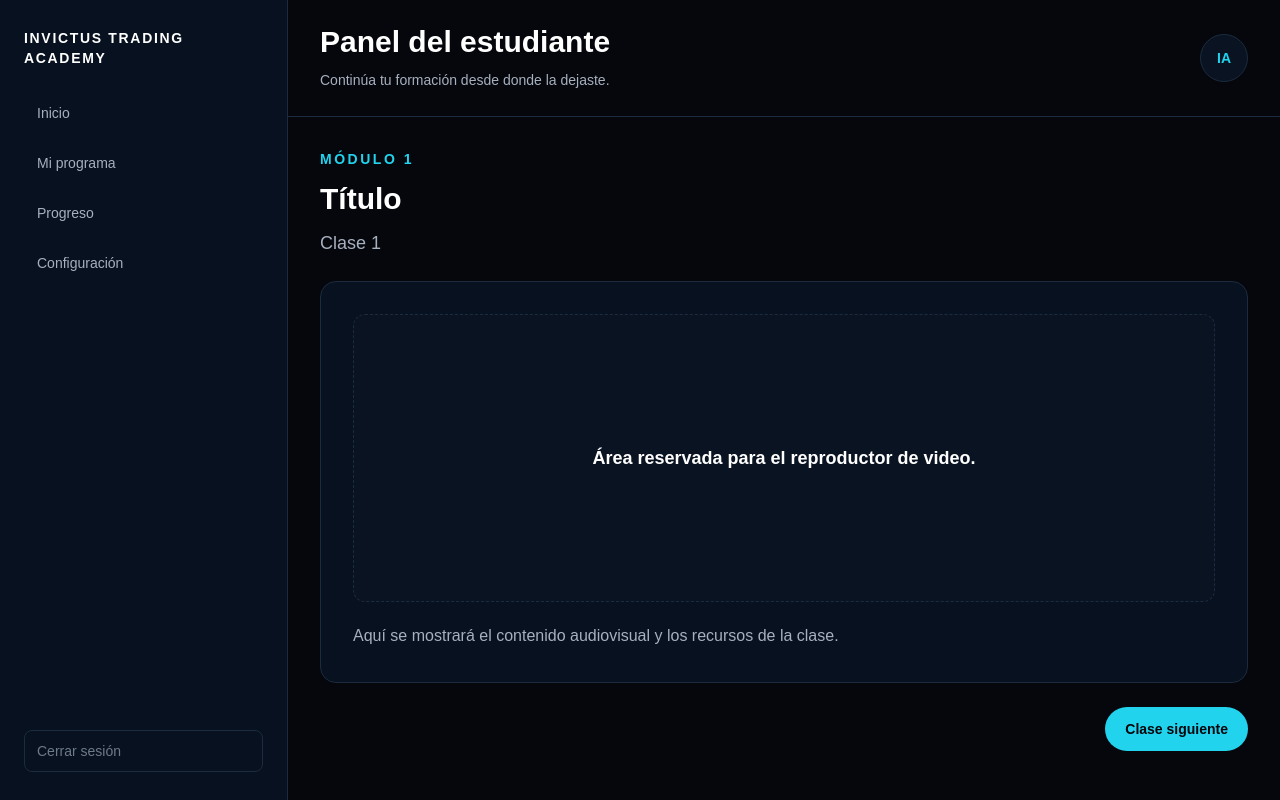
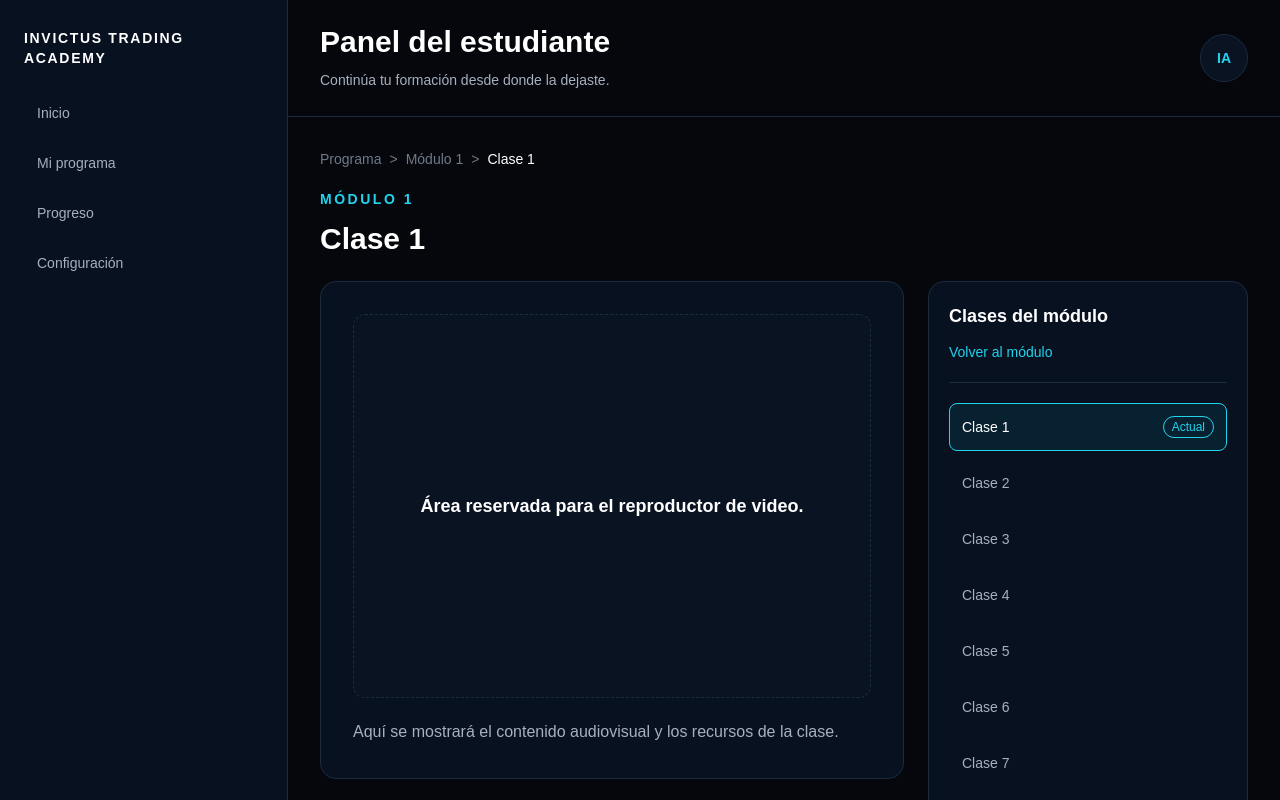
Before and after one commit to invictusgex/invictus-academy, a Next.js app: page /academy/programa/1/1 in a window 1280 px wide. Shown: the top 800 px of the page. Built offline with nearby package versions, Linux system fonts and the light colour scheme.

Commit message:
feat: mejorar navegación de las clases

```diff
--- a/src/app/academy/programa/[moduleId]/[lessonId]/page.tsx
+++ b/src/app/academy/programa/[moduleId]/[lessonId]/page.tsx
@@ -2,6 +2,7 @@ import Link from "next/link";
 import { notFound } from "next/navigation";
 
 import { AcademyShell } from "@/components/layout/academy-shell";
+import { LessonNavigation } from "@/features/academy/lesson-navigation";
 import {
   academyLessons,
   getAcademyLesson,
@@ -29,26 +30,52 @@ export default async function AcademyLessonPage({ params }: LessonPageProps) {
 
   return (
     <AcademyShell>
-      <section>
+      <nav aria-label="Migas de pan" className="mb-5 text-sm">
+        <ol className="flex flex-wrap items-center gap-2 text-[var(--color-text-muted)]">
+          <li>
+            <Link
+              href="/academy/programa"
+              className="transition hover:text-white focus-visible:outline focus-visible:outline-2 focus-visible:outline-offset-4 focus-visible:outline-[var(--color-cyan)]"
+            >
+              Programa
+            </Link>
+          </li>
+          <li aria-hidden="true">&gt;</li>
+          <li>
+            <Link
+              href={`/academy/programa/${academyModule.id}`}
+              className="transition hover:text-white focus-visible:outline focus-visible:outline-2 focus-visible:outline-offset-4 focus-visible:outline-[var(--color-cyan)]"
+            >
+              {academyModule.title}
+            </Link>
+          </li>
+          <li aria-hidden="true">&gt;</li>
+          <li aria-current="page" className="text-white">
+            {lesson.title}
+          </li>
+        </ol>
+      </nav>
+
+      <section className="mb-6">
         <p className="text-sm font-semibold tracking-[0.18em] text-[var(--color-cyan)] uppercase">
           {academyModule.title}
         </p>
-        <h2 className="mt-3 text-2xl font-semibold text-white sm:text-3xl">
-          Título
-        </h2>
-        <p className="mt-3 text-lg text-[var(--color-text-secondary)]">
+        <h1 className="mt-3 text-2xl font-semibold text-white sm:text-3xl">
           {lesson.title}
-        </p>
+        </h1>
       </section>
 
-      <section className="mt-6 rounded-2xl border border-[var(--color-border)] bg-[var(--color-panel-bg)] p-6 sm:p-8">
-        <div className="flex min-h-72 items-center justify-center rounded-xl border border-dashed border-[var(--color-border)] bg-[var(--color-card-bg)] p-8 text-center">
+      <div className="grid gap-6 lg:grid-cols-[minmax(0,1fr)_20rem] lg:items-start">
+        <div>
+          <section className="rounded-2xl border border-[var(--color-border)] bg-[var(--color-panel-bg)] p-6 sm:p-8">
+            <div className="flex min-h-72 items-center justify-center rounded-xl border border-dashed border-[var(--color-border)] bg-[var(--color-card-bg)] p-8 text-center sm:min-h-96">
               <p className="text-lg font-semibold text-white">
                 Área reservada para el reproductor de video.
               </p>
             </div>
             <p className="mt-5 max-w-3xl text-base leading-7 text-[var(--color-text-secondary)]">
-          Aquí se mostrará el contenido audiovisual y los recursos de la clase.
+              Aquí se mostrará el contenido audiovisual y los recursos de la
+              clase.
             </p>
           </section>
 
@@ -59,22 +86,28 @@ export default async function AcademyLessonPage({ params }: LessonPageProps) {
             {previousLesson ? (
               <Link
                 href={`/academy/programa/${academyModule.id}/${previousLesson.id}`}
-            className="inline-flex min-h-11 items-center justify-center rounded-full border border-[var(--color-border)] px-5 text-sm font-semibold text-white transition hover:border-[var(--color-cyan)] hover:bg-[var(--color-hover-bg)]"
+                className="inline-flex min-h-11 items-center justify-center rounded-full border border-[var(--color-border)] px-5 text-sm font-semibold text-white transition hover:border-[var(--color-cyan)] hover:bg-[var(--color-hover-bg)] focus-visible:outline focus-visible:outline-2 focus-visible:outline-offset-4 focus-visible:outline-[var(--color-cyan)]"
               >
-            Clase anterior
+                Clase anterior: {previousLesson.title}
               </Link>
-        ) : (
-          <span />
-        )}
+            ) : null}
             {nextLesson ? (
               <Link
                 href={`/academy/programa/${academyModule.id}/${nextLesson.id}`}
-            className="inline-flex min-h-11 items-center justify-center rounded-full bg-[var(--color-cyan)] px-5 text-sm font-semibold text-[var(--color-page-bg)] transition hover:bg-[var(--color-cyan-hover)]"
+                className="inline-flex min-h-11 items-center justify-center rounded-full bg-[var(--color-cyan)] px-5 text-sm font-semibold text-[var(--color-page-bg)] transition hover:bg-[var(--color-cyan-hover)] focus-visible:outline focus-visible:outline-2 focus-visible:outline-offset-4 focus-visible:outline-[var(--color-cyan)]"
               >
-            Clase siguiente
+                Clase siguiente: {nextLesson.title}
               </Link>
             ) : null}
           </nav>
+        </div>
+
+        <LessonNavigation
+          lessons={academyLessons}
+          academyModule={academyModule}
+          currentLessonId={lesson.id}
+        />
+      </div>
     </AcademyShell>
   );
 }
--- /dev/null
+++ b/src/features/academy/lesson-navigation.tsx
@@ -0,0 +1,57 @@
+import Link from "next/link";
+
+import type { AcademyLesson, AcademyModule } from "@/types/academy";
+import { classNames } from "@/utils/class-names";
+
+type LessonNavigationProps = {
+  lessons: AcademyLesson[];
+  academyModule: AcademyModule;
+  currentLessonId: string;
+};
+
+export function LessonNavigation({
+  lessons,
+  academyModule,
+  currentLessonId,
+}: LessonNavigationProps) {
+  return (
+    <aside className="rounded-2xl border border-[var(--color-border)] bg-[var(--color-panel-bg)] p-5 lg:sticky lg:top-6">
+      <div className="flex flex-col gap-3 border-b border-[var(--color-border)] pb-5">
+        <h2 className="text-lg font-semibold text-white">Clases del módulo</h2>
+        <Link
+          href={`/academy/programa/${academyModule.id}`}
+          className="text-sm font-medium text-[var(--color-cyan)] transition hover:text-[var(--color-cyan-hover)] focus-visible:outline focus-visible:outline-2 focus-visible:outline-offset-4 focus-visible:outline-[var(--color-cyan)]"
+        >
+          Volver al módulo
+        </Link>
+      </div>
+
+      <nav aria-label="Clases del módulo" className="mt-5 grid gap-2">
+        {lessons.map((lesson) => {
+          const isCurrent = lesson.id === currentLessonId;
+
+          return (
+            <Link
+              key={lesson.id}
+              href={`/academy/programa/${academyModule.id}/${lesson.id}`}
+              aria-current={isCurrent ? "page" : undefined}
+              className={classNames(
+                "flex min-h-12 items-center justify-between gap-3 rounded-lg border px-3 py-2.5 text-sm font-medium transition focus-visible:outline focus-visible:outline-2 focus-visible:outline-offset-4 focus-visible:outline-[var(--color-cyan)]",
+                isCurrent
+                  ? "border-[var(--color-cyan)] bg-[rgba(34,211,238,0.08)] text-white"
+                  : "border-transparent text-[var(--color-text-secondary)] hover:border-[var(--color-border)] hover:bg-[var(--color-hover-bg)] hover:text-white",
+              )}
+            >
+              <span>{lesson.title}</span>
+              {isCurrent ? (
+                <span className="rounded-full border border-[var(--color-cyan)] px-2 py-0.5 text-xs text-[var(--color-cyan)]">
+                  Actual
+                </span>
+              ) : null}
+            </Link>
+          );
+        })}
+      </nav>
+    </aside>
+  );
+}
```
Also changed, not shown: 1 other file (tests, documents, lock files or other folders). Lines whose indentation alone changed are shown as unchanged.
